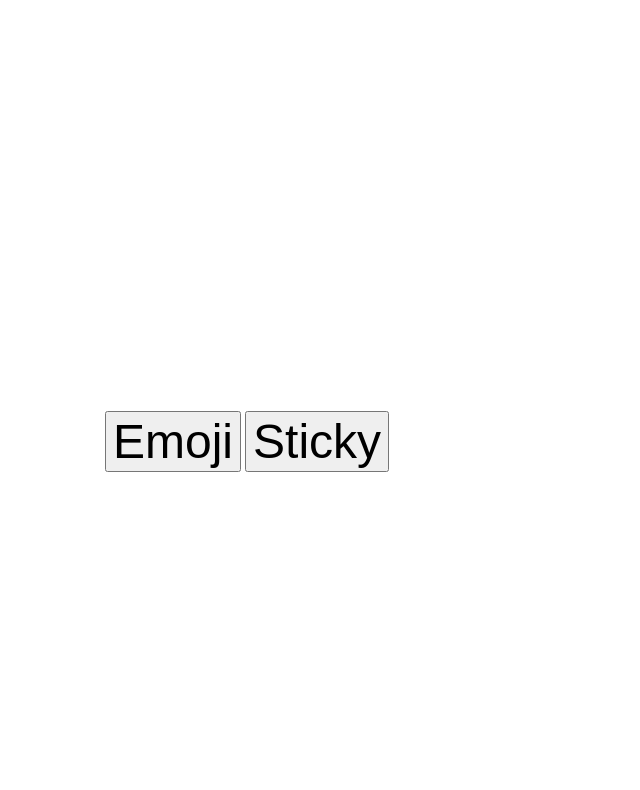
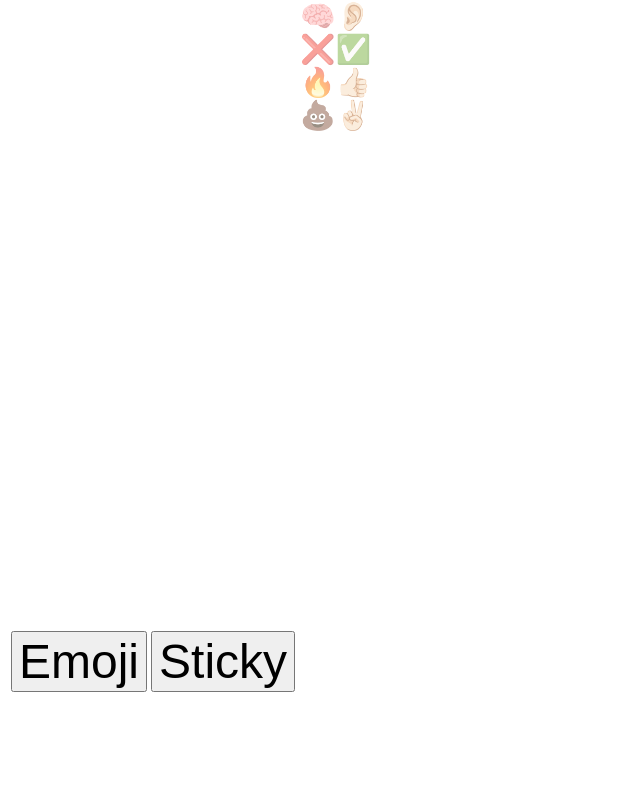
Before and after one commit to gillyspy/emoji-obs, a website built with webpack: page app/index.html in a window 1280 px wide. Shown: the part 275-1065 px from the top of the page, without its empty margins (0-640 px from the left). Before the commit the page ends 800 px from the top, so only its background shows below. Built offline with nearby package versions, Linux system fonts and the light colour scheme; what @joeattardi/emoji-button would draw is missing.

Commit message:
add default emojis.  make history clickable

```diff
--- a/app/assets/scripts/App.js
+++ b/app/assets/scripts/App.js
@@ -11,6 +11,11 @@ $(document).ready( function ($) {
 //$target.fadeOut(40000);//default
   const stickyButton = $('#stickybutton');
   const $outer = $('.outer');
+
+
+  var init = ['💩','👍🏻','🔥','✅','❌','👂🏻','🧠','🐧','🦈','☁️','️','🌧','🌮','🎧','🔋','🛠️',
+    '🧲','📅','🛏️','💤','⁉️','‍️⚠️','🔫','🤦🏻‍♂️'];
+
 
   stickyButton.on('click', (ev) => {
     //make the current emoji sticky
@@ -27,9 +32,6 @@ $(document).ready( function ($) {
   myFavs.stashIt(target.text());
 
   const myAnimation = new Animation(target);
-  Window.TEST = myFavs;
-  myFavs.stashIt(target.text());
-  console.log(myFavs);
 
   var highlightFave = function (emoji) {
     emoji = emoji || target.text();
@@ -47,12 +49,28 @@ $(document).ready( function ($) {
 
     //update size of icons
     var histCt = $('.history').length;
-    var size = 675 / 50;
+    var size = (675 / 50)+15;
     if (histCt < 14) {
       size = Math.max(size, 50);
     }
     $('.history').css('font-size', size + 'px');
-  }
+  } //archiveFave
+
+  init.forEach((emoji) => {
+    archiveFave();
+
+    var fave = myFavs.stashIt(emoji);
+
+    if (fave.sticky) {
+      myAnimation.removeAnimation();
+    } else {
+      myAnimation.addAnimation();
+    }
+    target.text(emoji);
+
+    //try to highlight in history
+    highlightFave(target.text());
+  }); // init for each
 
   picker.on('emoji', selection => {
     // reset animation on every new emoji
@@ -97,7 +115,7 @@ $(document).ready( function ($) {
     archiveFave();
     target.text($(this).text());
 
-    highlightFave(target.text);
+    highlightFave(target.text() );
 
     var fave = myFavs.stashIt($highlight.text(), false);
 
--- a/app/index.html
+++ b/app/index.html
@@ -11,14 +11,18 @@
     .buffer{
 
     }
+
+    table{
+        margin-bottom: 350px
+    }
     div.outer {
         font-size: 200px;
-        height: 675px;
+        height: 875px;
         display: block;
         width: 375px;
         overflow: hidden;
         white-space: nowrap;
-        margin-left: -20px;
+        margin-right: -90px;
     }
 
     div#col1 {
@@ -29,6 +33,7 @@
         overflow: hidden;
         padding-left: 0px;
         padding-top:0px;
+        padding-bottom : 300px
     }
 
     button.big {
@@ -50,12 +55,14 @@
         text-decoration-line: underline;
         opacity : 1.0;
     }
+    .stickybutton {
+
+    }
 
 </style>
 
 </head>
-<body><table><tr><td><div id="col1">
-</div></td><td>
+<body><table><tr><td>
 <div class="outer">
 
     <span class="target">✌🏻</span>
@@ -64,7 +71,15 @@
 <button class="trigger big">Emoji</button>
 
 <button id="stickybutton" class="stopFade big">Sticky</button>
-</td></tr></table>
+</td><td><div id="col1">
+</div></td></tr></table>
+<p>&nbsp;</p>
+<p>&nbsp;</p>
+<p>&nbsp;</p>
+<p>&nbsp;</p>
+<p>&nbsp;</p>
+<p>&nbsp;</p>
+<p>&nbsp;</p>
 <script src="bundled.js"></script>
 
 </body>
```
